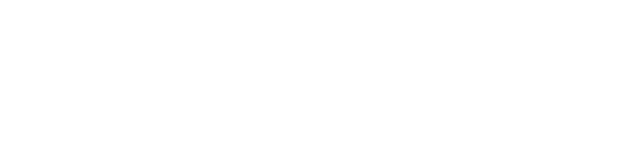
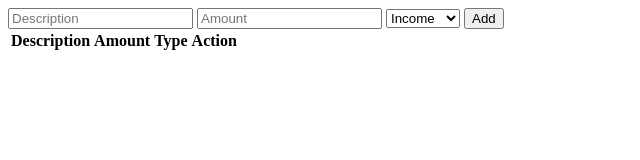
Before and after one commit to GabrieliusVaitkus/Simple-JS-projects, a plain HTML site: page budget-tracker/index.html in a window 1280 px wide. Shown: the whole page, without its empty margins (0-640 px from the left). Drawn offline with Linux system fonts and the light colour scheme.

Commit message:
finished html structure and added addbutton logic

```diff
--- a/budget-tracker/index.html
+++ b/budget-tracker/index.html
@@ -7,6 +7,26 @@
         <link rel="stylesheet" href="styles.css">
     </head>
     <body>
-
+        <div class="input-section">
+            <input type="text" id="description" placeholder="Description">
+            <input type="number" id="amount" placeholder="Amount">
+            <select id="type">
+                <option value="income">Income</option>
+                <option value="expense">Expense</option>
+            </select>
+            <button id="add">Add</button>
+            <table id="entries">
+                <thead>
+                    <tr>
+                        <th>Description</th>
+                        <th>Amount</th>
+                        <th>Type</th>
+                        <th>Action</th>
+                    </tr>
+                </thead>
+                <tbody></tbody>
+            </table>
+        </div>
+        <script src="./script.js"></script>
     </body>
 </html>
--- a/budget-tracker/script.js
+++ b/budget-tracker/script.js
@@ -0,0 +1,4 @@
+//Event listener for the "Add" button
+document.getElementById('add').addEventListener('click', function(){
+
+});
```
